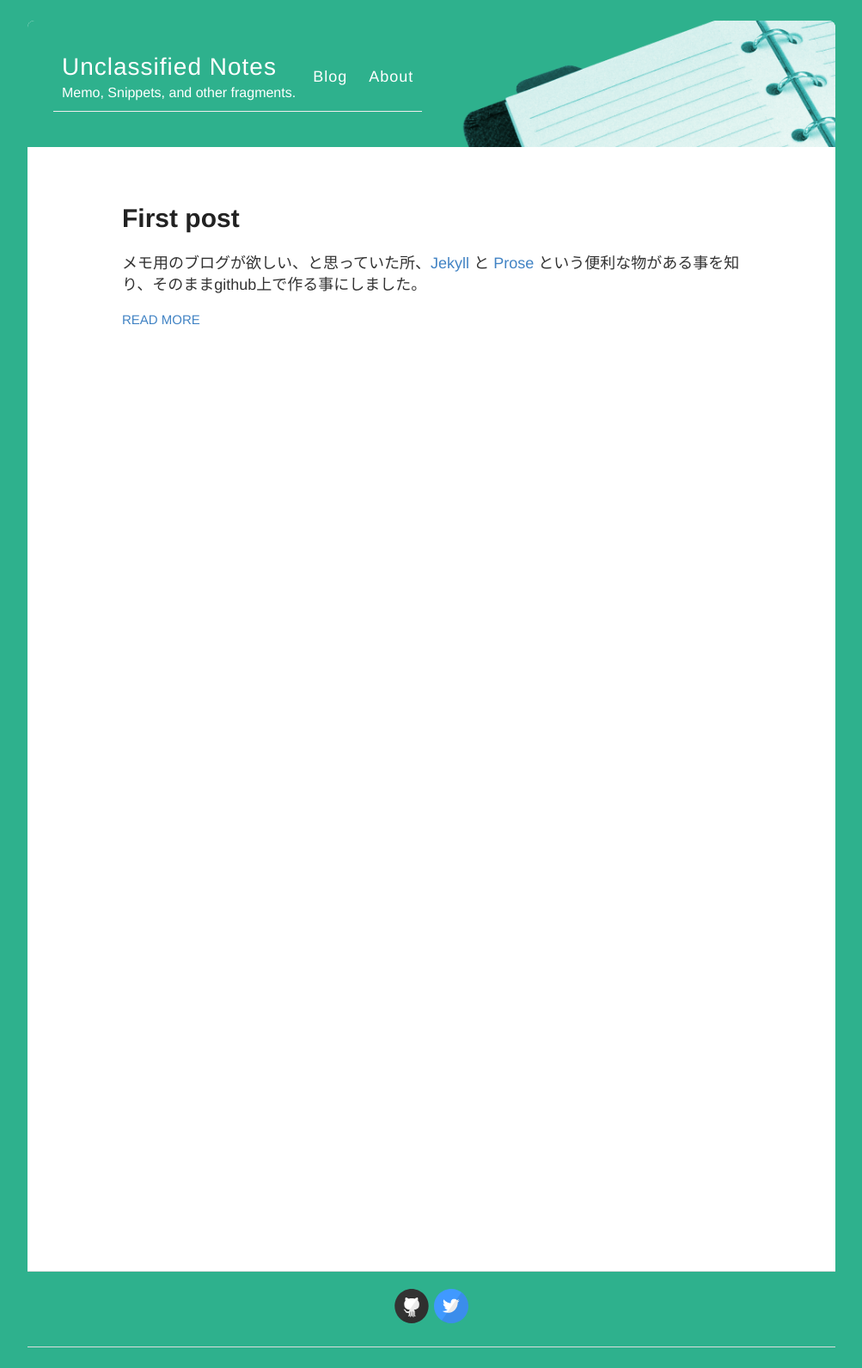
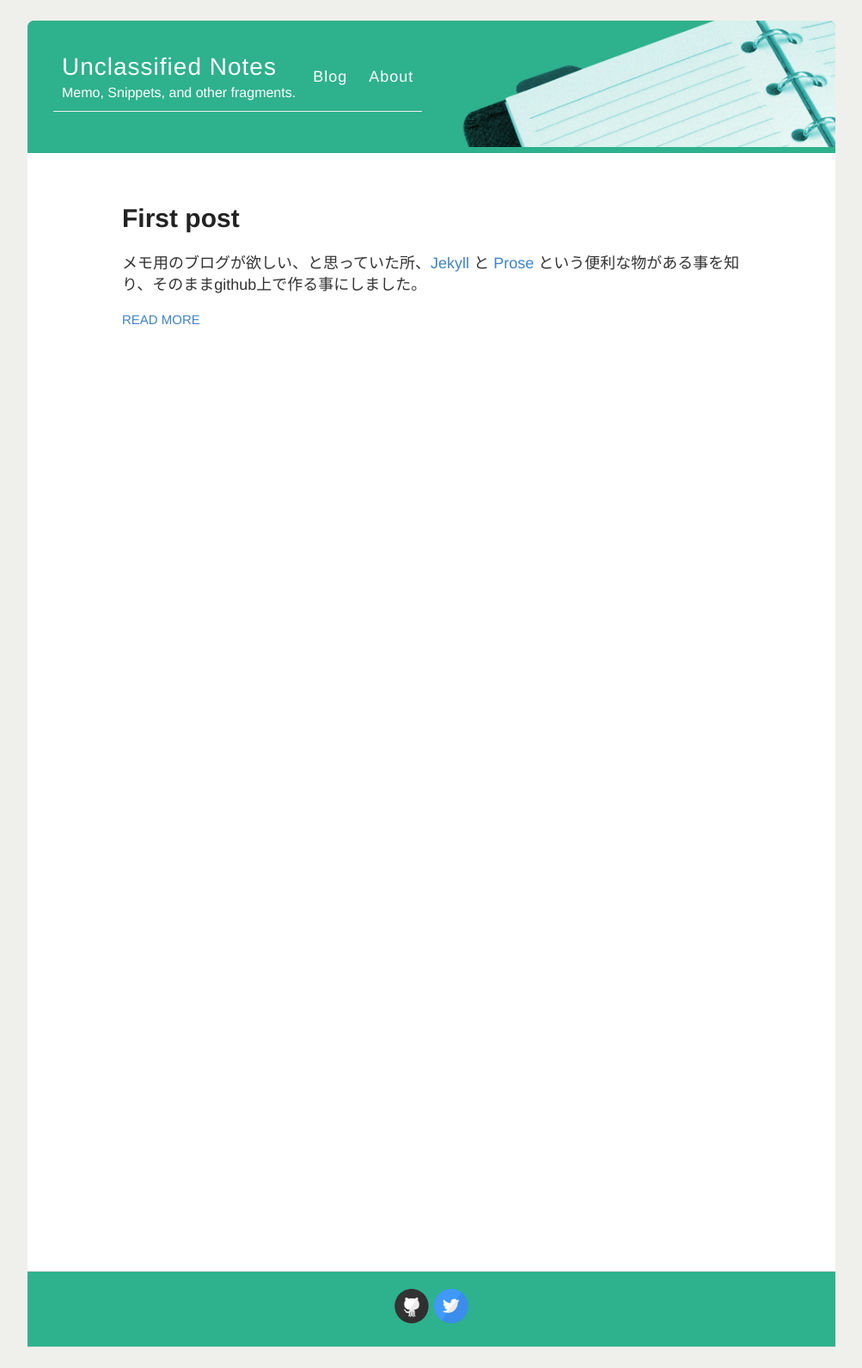
Before and after one commit to cytb/cytb.github.io, a Jekyll site: the page built from index.html, in a window 1280 px wide. Shown: the whole page at 86% size, without its empty margins (138-1141 px from the left). Built offline with Jekyll 4.4.1, drawn with Linux system fonts in a browser that asks for light colours; Markdown is read by kramdown in place of the engine named in the settings.

Commit message:
fixed stylesheets for blog-header..

```diff
--- a/_sass/_variables.scss
+++ b/_sass/_variables.scss
@@ -13,9 +13,13 @@ $darkGray: #333;
 $gray: #666;
 $lightGray: #eee;
 $white: #fff;
-$basebgcolor: #2eb18d;
+
+$basebgcolor: #eff0eb;
+$headbgcolor: #2eb18d;
 $postbgcolor: #fff;
 $wholebgcolor: #fff;
+
+
 
 $top-banner-font-color: #fff;
 
--- a/style.scss
+++ b/style.scss
@@ -31,6 +31,7 @@ body {
 }
 
 .blog-header {
+  background-color: $headbgcolor;
 	border-radius: 8px 8px 0px 0px;
 
 	// height: 160px;
@@ -313,7 +314,7 @@ nav {
   margin-top: 50px;
   border-top: 1px solid #ddd;
   border-bottom: 1px solid #ddd;
-  background-color: $basebgcolor;
+  background-color: $headbgcolor;
 }
 
 footer {
```
